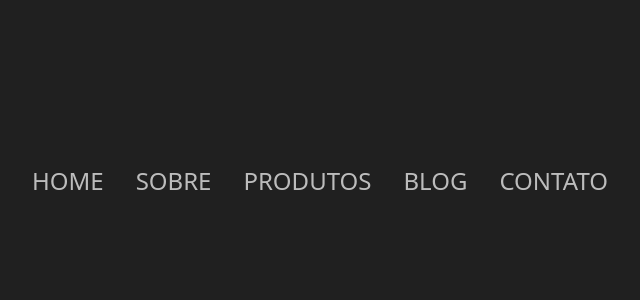
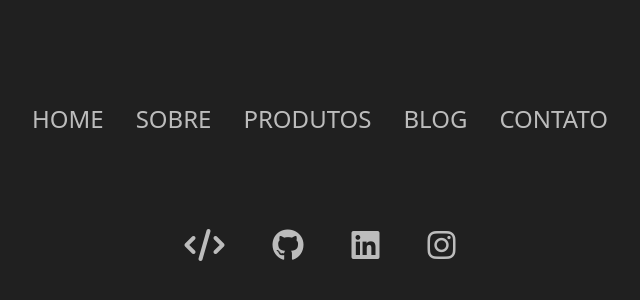
Before and after one commit to kellcrivelaroo/direction-aware-effect, a plain HTML site: page index.html in a window 1280 px wide. Shown: the part 220-520 px from the top of the page, without its empty margins (320-960 px from the left). Drawn offline with Linux system fonts and the light colour scheme.

Commit message:
feat: social icons added

```diff
--- a/index.html
+++ b/index.html
@@ -4,6 +4,7 @@
   <meta charset="UTF-8">
   <meta name="viewport" content="width=device-width, initial-scale=1.0">
   <link rel="stylesheet" type="text/css" href="style.css">
+  <script src="https://kit.fontawesome.com/c5dea26bdb.js" crossorigin="anonymous"></script>
   <title>Direction Aware Effect - @kellcrivelaroo</title>
 </head>
 <body>
@@ -26,5 +27,12 @@
       </li>
     </ul>
   </nav>
+
+  <div class="social">
+    <a href="https://kellcrivelaro.com.br"><i class="fa-solid fa-code"></i></a>
+    <a href="https://github.com/kellcrivelaroo"><i class="fa-brands fa-github"></i></a>
+    <a href="https://linkedin.com/in/kellcrivelaro"><i class="fa-brands fa-linkedin"></i></a>
+    <a href="https://instagram.com/kellcrivelaro"><i class="fa-brands fa-instagram"></i></a>
+  </div>
 </body>
 </html>
--- a/style.css
+++ b/style.css
@@ -7,6 +7,8 @@ body {
   font-family: system-ui, -apple-system, BlinkMacSystemFont, 'Segoe UI', Roboto, Oxygen, Ubuntu, Cantarell, 'Open Sans', 'Helvetica Neue', sans-serif;
   font-size: 1.5rem;
   display: flex;
+  gap: 5rem;
+  flex-direction: column;
   min-height: 100vh;
   align-items: center;
   justify-content: center;
@@ -21,11 +23,12 @@ nav ul {
   list-style: none;
 }
 
-nav a {
+a {
   color: inherit;
   text-decoration: none;
   text-transform: uppercase;
   opacity: 0.7;
+  transition: all 0.3s ease;
 
   padding-inline: calc(var(--gap) / 2);
 }
@@ -78,3 +81,13 @@ a:focus-visible {
     --translate-delay: 200ms;
   }
 }
+
+.social {
+  font-size: 2rem;
+  display: flex;
+  gap: 3rem;
+}
+
+.social a:hover {
+  color: orangered;
+}
```
